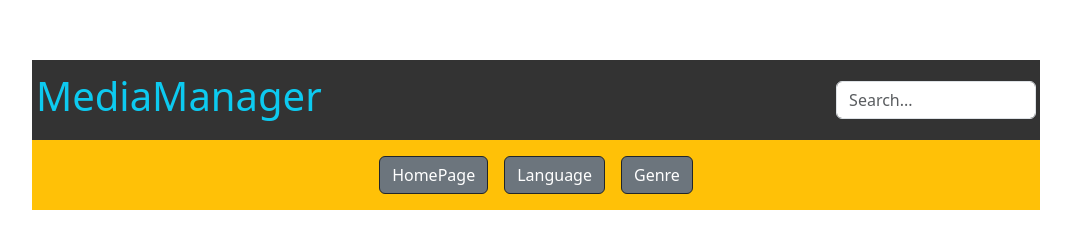
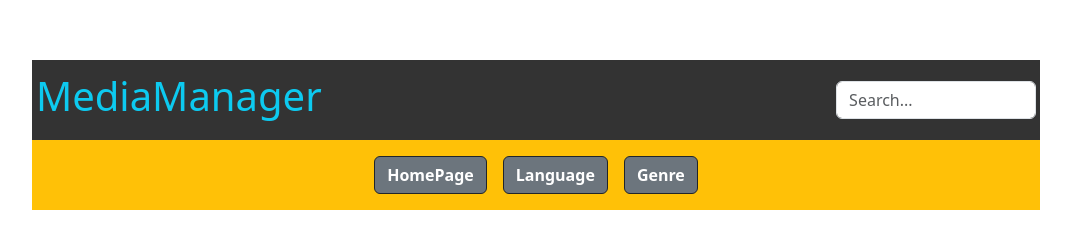
Before and after one commit to rezuanhossain/react_movie_app, a React (Vite) app: page /admin in a window 1280 px wide. Shown: the part 158-390 px from the top of the page, without its empty margins (104-1175 px from the left). Built offline with nearby package versions, Linux system fonts and the light colour scheme.

Commit message:
Button Color Change

```diff
--- a/src/pages/AddMovie.jsx
+++ b/src/pages/AddMovie.jsx
@@ -158,9 +158,9 @@ const AddMovie = () => {
             <header className="bg-warning py-3 mb-4">
                 <div className="container">
                     <div className="d-flex justify-content-center">
-                        <Link to={'/'} className="bg-secondary btn btn-dark mx-2">HomePage</Link>
-                        <Link to={'/category'} className="bg-secondary btn btn-dark mx-2">Language</Link>
-                        <Link to={'/genre'} className="bg-secondary btn btn-dark mx-2">Genre</Link>
+                        <Link to={'/'} className="fw-bold bg-secondary btn btn-dark mx-2">HomePage</Link>
+                        <Link to={'/category'} className="fw-bold bg-secondary btn btn-dark mx-2">Language</Link>
+                        <Link to={'/genre'} className="fw-bold bg-secondary btn btn-dark mx-2">Genre</Link>
                     </div>
                 </div>
             </header>
--- a/src/pages/MovieDetail.jsx
+++ b/src/pages/MovieDetail.jsx
@@ -166,7 +166,7 @@ const MovieDetail = () => {
                     </div>
                 )}
             </div>
-            </div>
+        </div>
     );
 };
 
```
